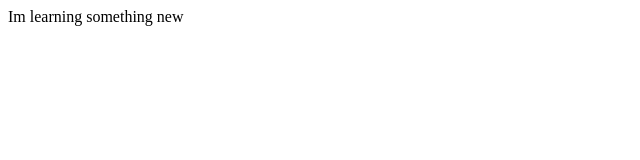
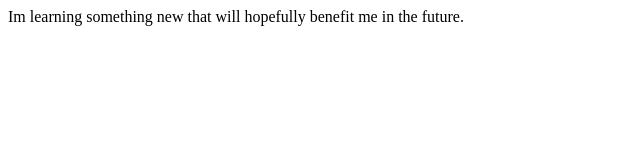
Before and after one commit to Ar0nC/github-trail, a plain HTML site: page index.html in a window 1280 px wide. Shown: the whole page, without its empty margins (0-640 px from the left). Drawn offline with Linux system fonts and the light colour scheme.

Commit message:
add onto existing description

```diff
--- a/index.html
+++ b/index.html
@@ -7,6 +7,6 @@
     <title>Document</title>
 </head>
 <body>
-   Im learning something new
+   Im learning something new that will hopefully benefit me in the future.
 </body>
 </html>
```
